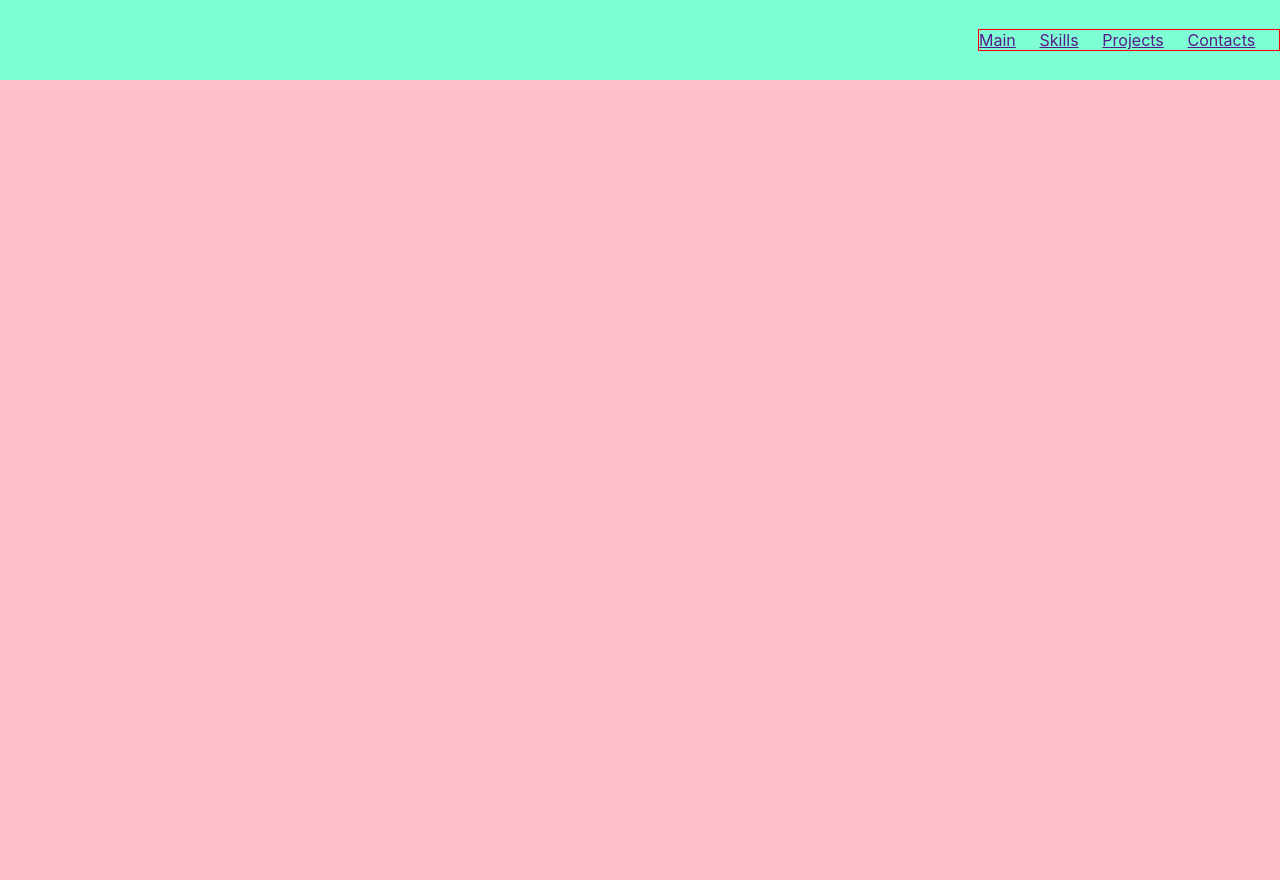
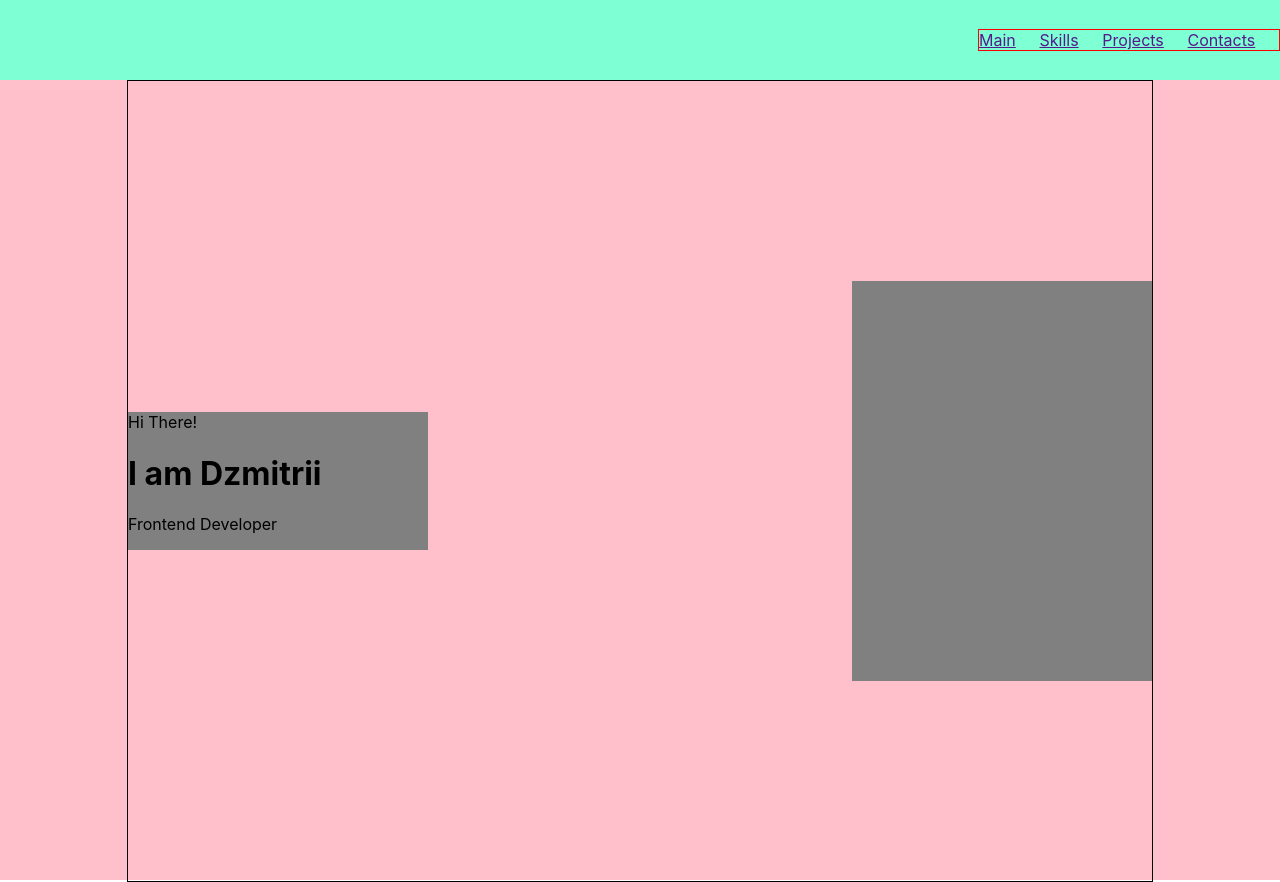
Before and after one commit to Dmitrii1987/portfolio, a React (Create React App) app: page / in a window 1280 px wide. Built offline with nearby package versions, Linux system fonts and the light colour scheme.

Commit message:
feat: add styles to Main.tsx

```diff
--- a/src/main/Main.module.css
+++ b/src/main/Main.module.css
@@ -2,12 +2,24 @@
     height: 100vh;/* vh это viewport height. 100vh обозначает всю высоту окна браузера */
     background-color:pink;
 }
+.container {
+    height: 100%;
+    width: 80%;
+    margin: 0 auto; /* 0- сверху и снизу,auto- встанет посередине(слева и справа будет одинаковое расстояние */
+    border: 1px solid;
+    display: flex;
+    align-items: center;
+    justify-content: space-between;
+}
 
 .greeting {
     width: 300px;
+    background-color: grey;
 
 }
 
 .photo {
-
+    width: 300px;
+    height: 400px;
+    background-color: grey;
 }
--- a/src/main/Main.tsx
+++ b/src/main/Main.tsx
@@ -4,8 +4,15 @@ import s from './Main.module.css'
 const Main = () => {
     return (
         <div className={s.mainBlock} >
-            <div className={s.greeting}></div>
-            <div className={s.photo}></div>
+            <div className={s.container}>
+                <div className={s.greeting}>
+                    <span>Hi There!</span>
+                    <h1>I am Dzmitrii</h1>
+                    <p>Frontend Developer</p>
+                </div>
+                <div className={s.photo}></div>
+            </div>
+
         </div>
     );
 };
```
Also changed, not shown: src/common/styles/Container.module.css (added).
